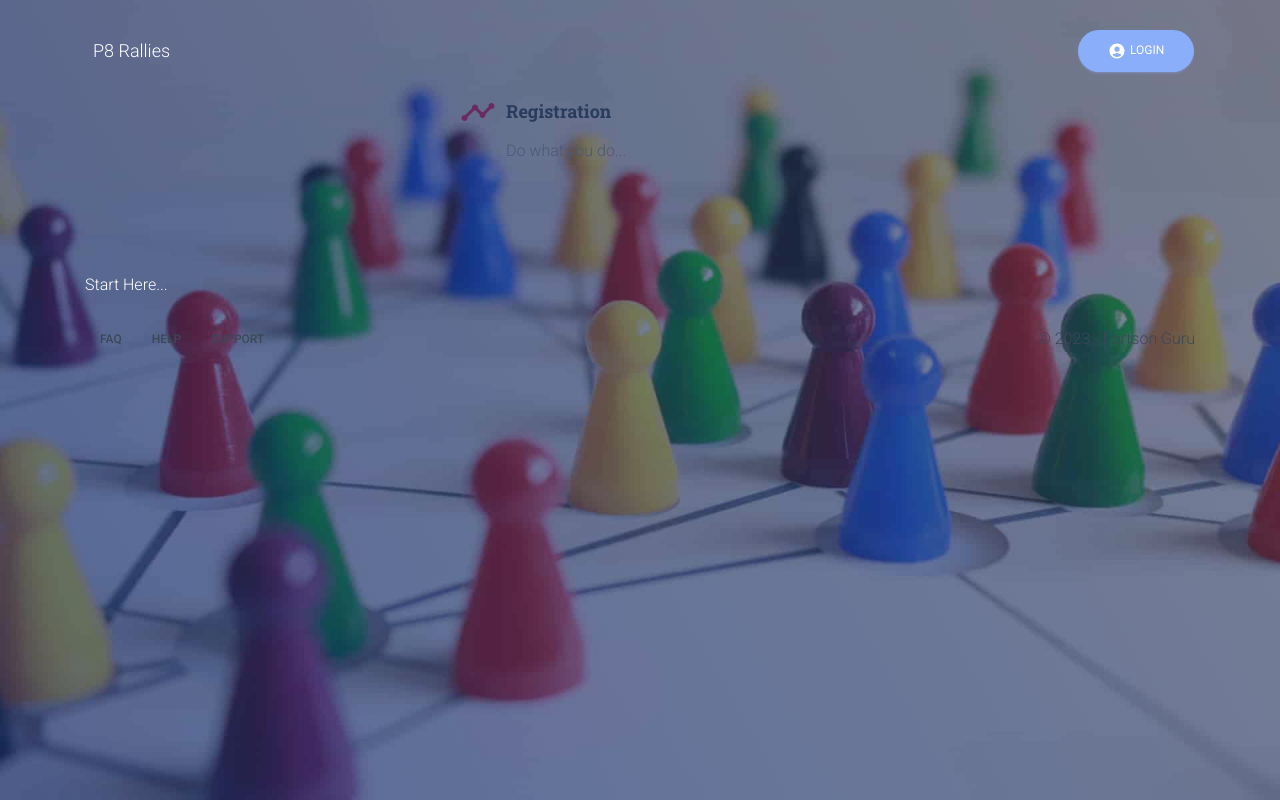
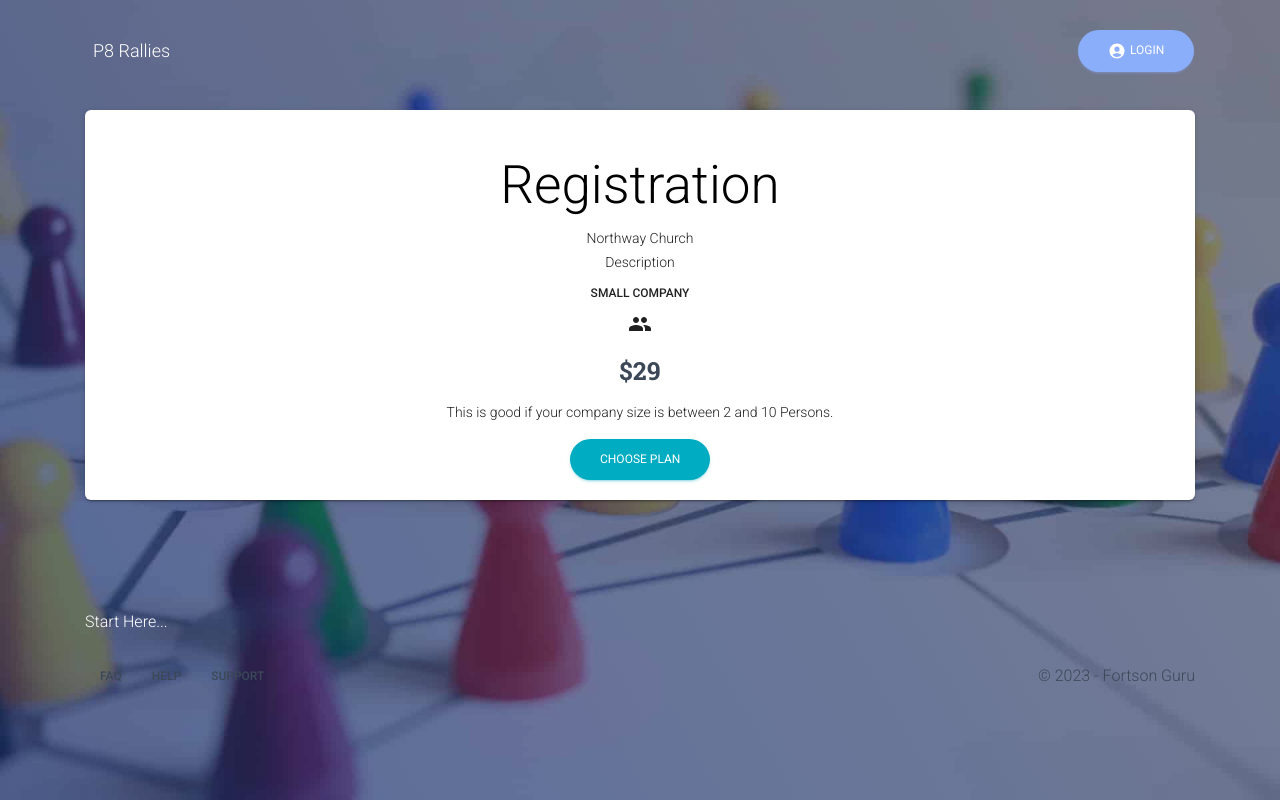
Before and after one commit to danocolombo/pate-next-web, a Next.js app: page /registration in a window 1280 px wide. Built offline with nearby package versions, Linux system fonts and the light colour scheme; no server answers; what aws-amplify would draw is missing.

Commit message:
registration work

```diff
--- a/pages/registration/index.js
+++ b/pages/registration/index.js
@@ -21,6 +21,7 @@ import Favorite from '@mui/icons-material/Favorite';
 // core components
 import Header from '/components/Header/PateHeader.js';
 import HeaderLinks from '/components/Header/PateHeaderLinks.js';
+import People from "@mui/icons-material/People";
 import Footer from '/components/Footer/Footer.js';
 import PateFooter from '../../pages-sections/footer/PateFooter';
 import GridContainer from '/components/Grid/GridContainer.js';
@@ -31,10 +32,10 @@ import CardBody from '/components/Card/CardBody.js';
 import InfoArea from '/components/InfoArea/InfoArea.js';
 import CustomInput from '/components/CustomInput/CustomInput.js';
 import ServeOverview from '../../pages-sections/serve/ServeOverview';
-import servePageStyle from '/styles/jss/nextjs-material-pate/pages/servePageStyle.js';
+import registrationPageStyle from '/styles/jss/nextjs-material-pate/pages/registrationPageStyle.js';
 import ServeEventsCard from '../../pages-sections/serve/ServeEventsCard';
 import SectionServeRallyList from '../../pages-sections/rallies/SectionServeRallyList';
-const useStyles = makeStyles(servePageStyle);
+const useStyles = makeStyles(registrationPageStyle);
 
 import upcomingStateRalliesData from '../../data/upcomingStateRallies.json';
 import pastStateRalliesData from '../../data/pastStateRallies.json';
@@ -70,12 +71,53 @@ export default function RegistrationPage({ ...rest }) {
                     backgroundPosition: 'top center',
                 }}
             >
-                <InfoArea
-                    title="Registration"
-                        description="Do what you do..."
-                        icon={Timeline}
-                        iconColor="rose"
-                />
+                <div className={classes.section}>
+      <div className={classes.container}>
+
+        <Card pricing>
+            <CardBody pricing>
+            <h1 style={{color: 'black'}}>Registration</h1>
+            <div>
+                <div className={classes.cardCategory + " " + classes.CardBody}>
+                    Northway Church
+                </div>
+                <div className={classes.cardDescription}>Description</div>
+
+            </div>
+
+
+                      <h6
+                        className={
+                          classes.cardCategory +
+                          " " +
+                          classes.cardDescription +
+                          " " +
+                          classes.marginBottom20
+                        }
+                      >
+                        SMALL COMPANY
+                      </h6>
+                      <div className={classes.iconWrapper}>
+                        <People className={classes.iconInfo} />
+                      </div>
+                      <h3
+                        className={
+                          classes.cardTitle + " " + classes.marginTop30
+                        }
+                      >
+                        $29
+                      </h3>
+                      <p className={classes.cardDescription}>
+                        This is good if your company size is between 2 and 10
+                        Persons.
+                      </p>
+                      <Button round color="info">
+                        Choose plan
+                      </Button>
+                    </CardBody>
+                  </Card>
+        </div>
+                </div>
                 <div className={classes.container}>
                     <div>Start Here...</div>
                 </div>
--- /dev/null
+++ b/styles/jss/nextjs-material-pate/pages/registrationPageStyle.js
@@ -0,0 +1,143 @@
+import {
+    primaryColor,
+    grayColor,
+    container,
+    cardTitle,
+    whiteColor,
+    blackColor,
+    hexToRgb,
+} from '/styles/jss/nextjs-material-kit-pro.js';
+
+import customCheckboxRadioSwitchStyle from '/styles/jss/nextjs-material-kit-pro/customCheckboxRadioSwitchStyle.js';
+
+const signupPageStyle = {
+    container: {
+        ...container,
+        zIndex: '2',
+        position: 'relative',
+        paddingTop: '10vh',
+        color: whiteColor,
+    },
+    pageHeader: {
+        minHeight: '100vh',
+        height: 'auto',
+        display: 'inherit',
+        position: 'relative',
+        margin: '0',
+        padding: '0',
+        border: '0',
+        alignItems: 'center',
+        '&:before': {
+            background: 'rgba(' + hexToRgb(blackColor) + ', 0.5)',
+        },
+        '&:after': {
+            background:
+                'linear-gradient(60deg,rgba(' +
+                hexToRgb(primaryColor[2]) +
+                ',.3),rgba(' +
+                hexToRgb(primaryColor[4]) +
+                ',.2))',
+        },
+        '&:before,&:after': {
+            position: 'absolute',
+            zIndex: '1',
+            width: '100%',
+            height: '100%',
+            display: 'block',
+            left: '0',
+            top: '0',
+            content: '""',
+        },
+    },
+    cardServe: {
+        borderRadius: '6px',
+        boxShadow:
+            '0 16px 24px 2px rgba(' +
+            hexToRgb(blackColor) +
+            ', 0.14), 0 6px 30px 5px rgba(' +
+            hexToRgb(blackColor) +
+            ', 0.12), 0 8px 10px -5px rgba(' +
+            hexToRgb(blackColor) +
+            ', 0.2);',
+        marginBottom: '100px',
+        padding: '10px 0px',
+    },
+    cardTitle: {
+        ...cardTitle,
+        textDecoration: 'none',
+        textAlign: 'center !important',
+        marginBottom: '0.75rem',
+    },
+    ...customCheckboxRadioSwitchStyle,
+    socials: {
+        marginTop: '0',
+        position: 'absolute',
+        width: '100%',
+        transform: 'none',
+        left: '0',
+        top: '0',
+        height: '100%',
+        lineHeight: '41px',
+        fontSize: '20px',
+    },
+    textCenter: {
+        textAlign: 'center',
+    },
+    inputAdornment: {
+        marginRight: '18px',
+        position: 'relative',
+    },
+    inputAdornmentIcon: {
+        color: grayColor[13],
+    },
+    form: {
+        margin: '0',
+    },
+    infoArea: {
+        padding: '0px 0px 20px !important',
+    },
+    block: {
+        color: 'inherit',
+        padding: '0.9375rem',
+        fontWeight: '500',
+        fontSize: '12px',
+        textTransform: 'uppercase',
+        borderRadius: '3px',
+        textDecoration: 'none',
+        position: 'relative',
+        display: 'block',
+    },
+    inlineBlock: {
+        display: 'inline-block',
+        padding: '0px',
+        width: 'auto',
+    },
+    list: {
+        marginBottom: '0',
+        padding: '0',
+        marginTop: '0',
+    },
+    left: {
+        float: 'left!important',
+        display: 'block',
+        '&,& *,& *:hover,& *:focus': {
+            color: whiteColor + '  !important',
+        },
+    },
+    right: {
+        padding: '15px 0',
+        margin: '0',
+        float: 'right',
+        '&,& *,& *:hover,& *:focus': {
+            color: whiteColor + '  !important',
+        },
+    },
+    icon: {
+        width: '18px',
+        height: '18px',
+        top: '3px',
+        position: 'relative',
+    },
+};
+
+export default signupPageStyle;
```
